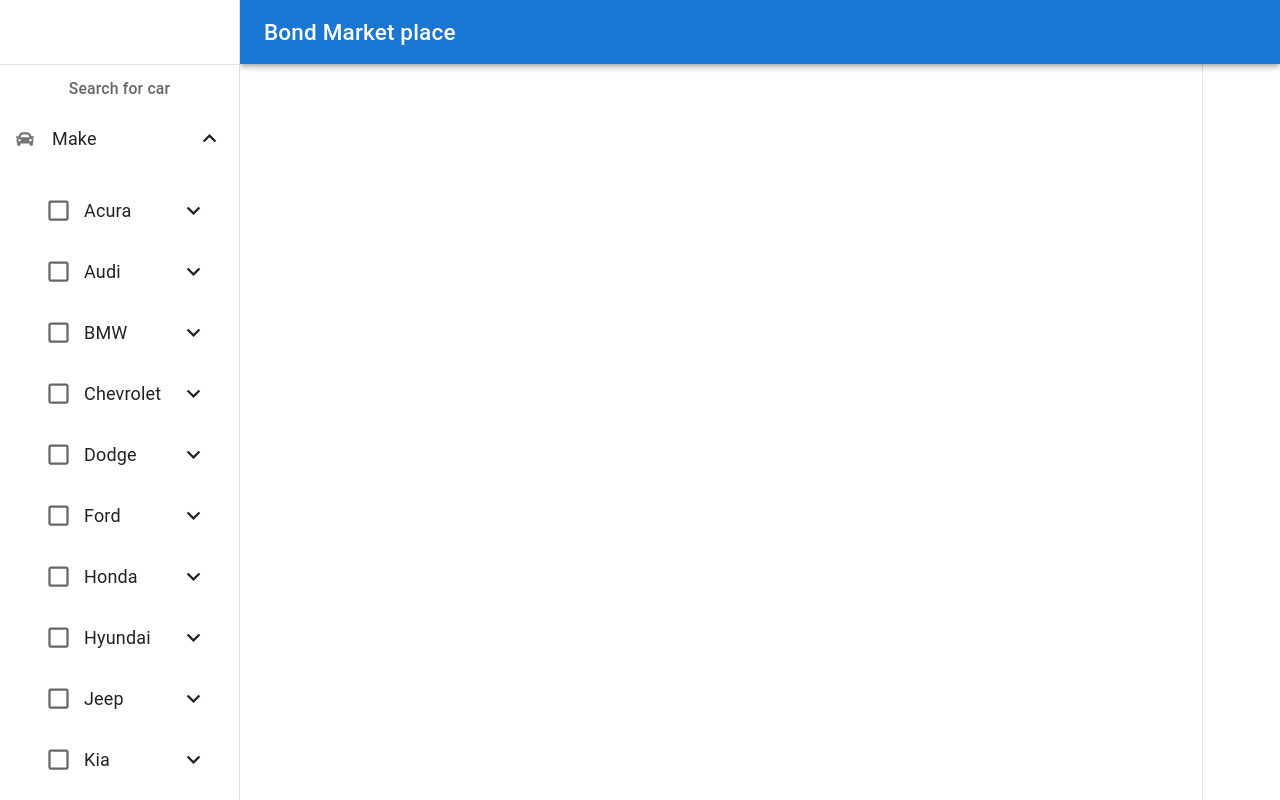
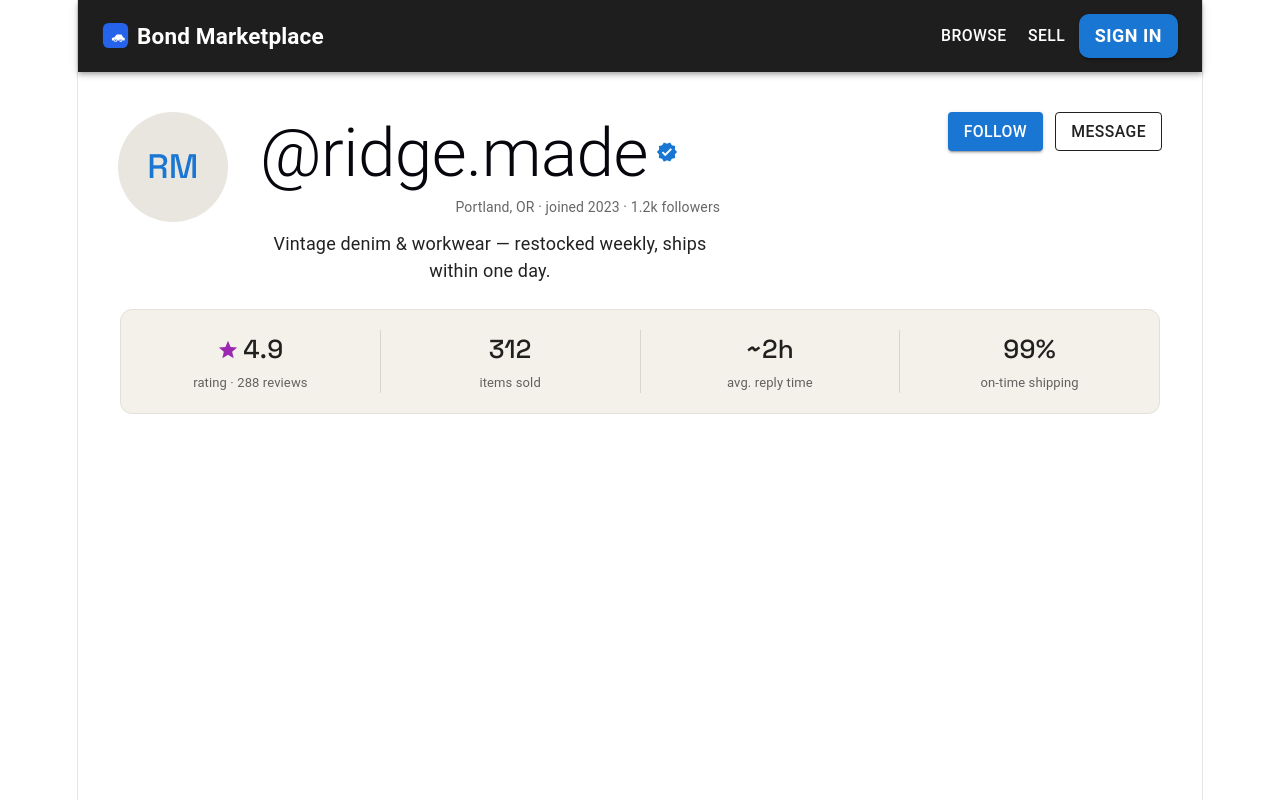
Before and after one commit to Andrew2aba/Frien, a React (Vite) app in the folder frontend/: page /profile in a window 1280 px wide. Built offline with nearby package versions, Linux system fonts and the light colour scheme.

Commit message:
add profile page, and key nav components

```diff
--- a/frontend/index.html
+++ b/frontend/index.html
@@ -5,6 +5,7 @@
     <link rel="icon" type="image/svg+xml" href="/favicon.svg" />
     <meta name="viewport" content="width=device-width, initial-scale=1.0" />
     <title>frontend</title>
+    <link href="https://fonts.googleapis.com/css2?family=Space+Grotesk:wght@400;500&family=Inter:wght@400;500&display=swap" rel="stylesheet">
   </head>
   <body>
     <div id="root"></div>
--- a/frontend/package.json
+++ b/frontend/package.json
@@ -17,6 +17,7 @@
     "@mdi/react": "^1.6.1",
     "@mui/icons-material": "^9.2.0",
     "@mui/material": "^9.2.0",
+    "axios": "^1.19.0",
     "react": "^19.2.7",
     "react-dom": "^19.2.7",
     "react-icons": "^5.7.0",
--- a/frontend/src/App.tsx
+++ b/frontend/src/App.tsx
@@ -4,28 +4,21 @@
 import LoginPage from './pages/LoginPage'
 import LandingPage from './pages/LandingPage'
 import NavBar from './components/Navbar/NavBar'
+import ProfilePage from './pages/ProfilePage'
 
 function App() {
 
 
   return (
-    <>
-    <NavBar
-      content={
-
-      <Routes>
+    <Routes>
+      <Route element={<NavBar />}>
         <Route path="/" element={<div>Home Page</div>} />
-        <Route path="/signup" element={<SignUpPage/>} />
-        <Route path="/login" element={<LoginPage/>} />
         <Route path='/Homepage' element={<LandingPage/>} />
-      </Routes>
-
-      }
-    />
-
-
-
-    </>
+      </Route>
+      <Route path="/signup" element={<SignUpPage/>} />
+      <Route path="/login" element={<LoginPage />} />
+      <Route path="/profile" element={<ProfilePage/>} />
+    </Routes>
   )
 }
 
--- /dev/null
+++ b/frontend/src/components/Axios.tsx
@@ -0,0 +1,18 @@
+import axios from 'axios';
+
+// this is an axios instance that is used to make requests to the django backend
+/*
+  axios is a promise-based HTTP client for the browser and node.js.
+  It makes it easy to send asynchronous HTTP requests to REST endpoints and perform CRUD operations.
+*/
+
+const instance = axios.create({
+  baseURL: 'http://127.0.0.1:8000/', // django backend URL
+  headers: {
+    'Content-Type': 'application/json',
+    accept: 'application/json',
+
+  },
+});
+
+export default instance;
--- a/frontend/src/components/Navbar/NavBar.tsx
+++ b/frontend/src/components/Navbar/NavBar.tsx
@@ -9,6 +9,9 @@
 import Toolbar from '@mui/material/Toolbar';
 import Typography from '@mui/material/Typography';
 import NestedList from './NestList';
+import Button from '@mui/material/Button';
+import { Outlet } from 'react-router';
+import bondIcon from "../../assets/bond-icon.svg";
 
 const drawerWidth = 240;
 
@@ -18,14 +21,18 @@
    * Remove this when copying and pasting into your project.
    */
   window?: () => Window;
-  content: React.ReactNode;
 }
+
+const pages = ['Browse', 'Sell', 'Dealers'];
 
 export default function NavBar(props: Props) {
   const { window } = props;
 
   const [mobileOpen, setMobileOpen] = React.useState(false);
   const [isClosing, setIsClosing] = React.useState(false);
+
+  const [signUp, setSignUp] = React.useState(false);
+
 
   const handleDrawerClose = () => {
     setIsClosing(true);
@@ -36,10 +43,8 @@
     setIsClosing(false);
   };
 
-  const handleDrawerToggle = () => {
-    if (!isClosing) {
-      setMobileOpen(!mobileOpen);
-    }
+  const handleCloseNavMenu = () => {
+    setMobileOpen(false);
   };
 
   const drawer = (
@@ -62,21 +67,46 @@
         sx={{
           width: { sm: `calc(100% - ${drawerWidth}px)` },
           ml: { sm: `${drawerWidth}px` },
+          backgroundColor: '#1E1E1E',
         }}
       >
-        <Toolbar>
-          <IconButton
-            color="inherit"
-            aria-label="open drawer"
-            edge="start"
-            onClick={handleDrawerToggle}
-            sx={{ mr: 2, display: { sm: 'none' } }}
+        <Toolbar sx={{ alignItems: 'center' }}>
+          <Box sx={{ display: 'flex', alignItems: 'center', gap: 1 }}>
+            <img src={bondIcon} alt="Bond Marketplace logo" style={{ height: '1.5rem', width: 'auto' }} />
+            <Typography variant="h6" component="span" sx={{ color: 'white', fontWeight: 'bold', lineHeight: 1 }}>
+              Bond Marketplace
+            </Typography>
+          </Box>
+
+          <Box sx={{ flexGrow: 1, display: { xs: 'none', md: 'flex' }, justifyContent: 'center' }}>
+            {pages.map((page) => (
+              <Button
+                key={page}
+                onClick={handleCloseNavMenu}
+                sx={{ my: 2, color: 'white', display: 'block' }}
               >
-            <MenuIcon />
-          </IconButton>
-          <Typography variant="h6" noWrap component="div">
-            Bond Market place
-          </Typography>
+                {page}
+              </Button>
+            ))}
+          </Box>
+
+          <Button
+            size="medium"
+            href="/login"
+            variant="contained"
+            sx={{
+              borderRadius: '10px', // Adjust border radius for button shape
+              outlineColor: 'white', // Outline color
+              fontSize: '1rem', // Adjust font size
+              fontWeight: 'bold', // Adjust font weight
+              textDecorationColor: 'black', // Underline color
+              color: 'white', // Text color
+              pl: 2, // Adjust padding for horizontal positioning
+              pr: 2, // Adjust padding for right spacing
+            }}
+          >
+            Sign in
+          </Button>
         </Toolbar>
       </AppBar>
       <Box
@@ -93,7 +123,11 @@
           onClose={handleDrawerClose}
           sx={{
             display: { xs: 'block', sm: 'none' },
-            '& .MuiDrawer-paper': { boxSizing: 'border-box', width: drawerWidth },
+            '& .MuiDrawer-paper': {
+              boxSizing: 'border-box',
+              width: drawerWidth,
+              backgroundColor: '#121212', // Change background color here
+            },
           }}
           slotProps={{
             root: {
@@ -107,7 +141,11 @@
           variant="permanent"
           sx={{
             display: { xs: 'none', sm: 'block' },
-            '& .MuiDrawer-paper': { boxSizing: 'border-box', width: drawerWidth },
+            '& .MuiDrawer-paper': {
+              boxSizing: 'border-box',
+              width: drawerWidth,
+               // Change background color here
+            },
           }}
           open
         >
@@ -119,6 +157,7 @@
         sx={{ flexGrow: 1, p: 3, width: { sm: `calc(100% - ${drawerWidth}px)` } }}
             >
         <Toolbar />
+        <Outlet />
             </Box>
           </Box>
         );
--- a/frontend/src/components/Navbar/NestList.tsx
+++ b/frontend/src/components/Navbar/NestList.tsx
@@ -24,10 +24,10 @@
 
 
 export default function NestedList() {
-  const [open, setOpen] = React.useState(true);
-  const [openPrice, setOpenPrice] = React.useState(true);
-  const [openEngine, setOpenEngine] = React.useState(true);
-  const [openBodyType, setOpenBodyType] = React.useState(true);
+  const [open, setOpen] = React.useState(false);
+  const [openPrice, setOpenPrice] = React.useState(false);
+  const [openEngine, setOpenEngine] = React.useState(false);
+  const [openBodyType, setOpenBodyType] = React.useState(false);
 
   const bodyTypes = [
     'Sedan',
@@ -127,11 +127,11 @@
 
       <Collapse in={openEngine} timeout="auto" unmountOnExit>
           <ListItem component="div" disablePadding sx={{ pl: 6 }}>
-            <FormControlLabel control={<Checkbox defaultChecked />} label="Automatic" />
+            <FormControlLabel control={<Checkbox />} label="Automatic" />
           </ListItem>
 
           <ListItem component="div" disablePadding sx={{ pl: 6 }}>
-            <FormControlLabel control={<Checkbox defaultChecked />} label="Manuel" />
+            <FormControlLabel control={<Checkbox />} label="Manuel" />
           </ListItem>
       </Collapse>
 
--- /dev/null
+++ b/frontend/src/components/TopNavBar.tsx
@@ -0,0 +1,69 @@
+import * as React from 'react';
+import AppBar from '@mui/material/AppBar';
+import Box from '@mui/material/Box';
+import Toolbar from '@mui/material/Toolbar';
+import Typography from '@mui/material/Typography';
+import Button from '@mui/material/Button';
+import bondIcon from "../assets/bond-icon.svg";
+
+
+const pages = ['Browse', 'Sell'];
+const drawerWidth = 0;
+
+export default function TopNavBar() {
+    const [mobileOpen, setMobileOpen] = React.useState(false);
+
+    const handleCloseNavMenu = () => {
+        setMobileOpen(false);
+    };
+
+    return (
+    <AppBar
+        position="sticky"
+        sx={{
+            width: { sm: `calc(100% - ${drawerWidth}px)` },
+            ml: { sm: `${drawerWidth}px` },
+            backgroundColor: '#1E1E1E',
+        }}
+    >
+        <Toolbar sx={{ alignItems: 'center' }}>
+            <Box sx={{ display: 'flex', alignItems: 'center', gap: 1 }}>
+                <img src={bondIcon} alt="Bond Marketplace logo" style={{ height: '1.5rem', width: 'auto' }} />
+                <Typography variant="h6" component="span" sx={{ color: 'white', fontWeight: 'bold', lineHeight: 1 }}>
+                    Bond Marketplace
+                </Typography>
+            </Box>
+
+            <Box sx={{ flexGrow: 1, display: { xs: 'none', md: 'flex' }, justifyContent: 'right' }}>
+                {pages.map((page) => (
+                    <Button
+                        key={page}
+                        onClick={handleCloseNavMenu}
+                        sx={{ my: 2, color: 'white', display: 'block' }}
+                    >
+                        {page}
+                    </Button>
+                ))}
+            </Box>
+
+            <Button
+                size="medium"
+                href="/login"
+                variant="contained"
+                sx={{
+                    borderRadius: '10px', // Adjust border radius for button shape
+                    outlineColor: 'white', // Outline color
+                    fontSize: '1rem', // Adjust font size
+                    fontWeight: 'bold', // Adjust font weight
+                    textDecorationColor: 'black', // Underline color
+                    color: 'white', // Text color
+                    pl: 2, // Adjust padding for horizontal positioning
+                    pr: 2, // Adjust padding for right spacing
+                }}
+            >
+                Sign in
+            </Button>
+        </Toolbar>
+    </AppBar>
+    );
+}
--- a/frontend/src/pages/LandingPage.tsx
+++ b/frontend/src/pages/LandingPage.tsx
@@ -1,13 +1,27 @@
 import React from "react";
+import NavBar from "../components/Navbar/NavBar";
+import {useState, useEffect} from "react";
+import instance from "../components/Axios";
+
+
 
 const LandingPage = () => {
+    const [vhiechle, setVheicles] = useState([]);
+
+    // fetch data from backend
+    const fetchData = () => {
+        instance.get('vheicles/').then((response) => {
+            setVheicles(response.data);
+        })
+    }
+
+    useEffect(() => {
+        fetchData();
+    }, []);
+
 
     return (
-        <div>
-            <h1>Welcome to the bond market place</h1>
-            <br />
-            <p>This is the landing page of our application.</p>
-        </div>
+        <div> hello world</div>
     )
 }
 
--- a/frontend/src/pages/LoginPage.tsx
+++ b/frontend/src/pages/LoginPage.tsx
@@ -1,5 +1,3 @@
-import React from "react";
-
 const LoginPage = () => {
 
     return (
--- /dev/null
+++ b/frontend/src/pages/ProfilePage.tsx
@@ -0,0 +1,125 @@
+import { Avatar, Button, Box, Typography, Stack } from "@mui/material";
+import StarIcon from "@mui/icons-material/Star";
+import VerifiedIcon from "@mui/icons-material/Verified";
+import TopNavBar from "../components/TopNavBar";
+import disableGutters from "../components/TopNavBar";
+
+const stats = [
+  { value: "4.9", label: "rating · 288 reviews", star: true },
+  { value: "312", label: "items sold" },
+  { value: "~2h", label: "avg. reply time" },
+  { value: "99%", label: "on-time shipping" },
+];
+
+const ProfilePage = () => {
+  return (
+    <Box
+
+      sx={{ bgcolor: "background.default", minHeight: "100vh", color: "text.primary" }}>
+      <title>Profile Page</title>
+
+      <TopNavBar />
+
+      {/* Identity block */}
+      <Box
+        component="section"
+        sx={{
+          maxWidth: 1240,
+          mx: "auto",
+          px: { xs: 3, md: 5 },
+          pt: 5,
+          display: "flex",
+          alignItems: "flex-start",
+          gap: { xs: 3, md: 4 },
+          flexWrap: "wrap",
+        }}
+      >
+        <Avatar
+          sx={{
+            width: 110,
+            height: 110,
+            bgcolor: "#E8E6DF",
+            color: "primary.main",
+            fontFamily: "'Space Grotesk', sans-serif",
+            fontSize: 34,
+            fontWeight: 500,
+          }}
+        >
+          RM
+        </Avatar>
+
+        <Box sx={{ flex: 1, minWidth: 240 }}>
+          <Stack direction="row" spacing={1} sx={{ alignItems: "center" }}>
+            <Typography variant="h2">@ridge.made</Typography>
+            <VerifiedIcon sx={{ fontSize: 22, color: "primary.main" }} aria-label="Verified seller" />
+          </Stack>
+          <Typography sx={{ mt: 0.5, color: "text.secondary", fontSize: 14 }}>
+            Portland, OR · joined 2023 · 1.2k followers
+          </Typography>
+          <Typography sx={{ mt: 1.5, maxWidth: 460, lineHeight: 1.55 }}>
+            Vintage denim &amp; workwear — restocked weekly, ships within one day.
+          </Typography>
+        </Box>
+
+        <Stack direction="row" spacing={1.5} sx={{ flexShrink: 0 }}>
+          <Button variant="contained" color="primary">
+            Follow
+          </Button>
+          <Button
+            variant="outlined"
+            sx={{
+              color: "text.primary",
+              borderColor: "text.primary",
+              "&:hover": { borderColor: "text.primary", bgcolor: "#F3F1EA" },
+            }}
+          >
+            Message
+          </Button>
+        </Stack>
+      </Box>
+
+      {/* Trust bar — the signature element */}
+      <Box
+        sx={{
+          maxWidth: 1040,
+          mx: "auto",
+          mt: 3,
+          px: { xs: 3, md: 5 },
+        }}
+      >
+        <Stack
+          direction="row"
+          divider={<Box sx={{ width: "1px", bgcolor: "#D8D6CE" }} />}
+          sx={{
+            bgcolor: "#F3F1EA",
+            border: "1px solid #E2E0D8",
+            borderRadius: 3,
+            py: 2.5,
+          }}
+        >
+          {stats.map((s) => (
+            <Box key={s.label} sx={{ flex: 1, textAlign: "center" }}>
+              <Stack
+                direction="row"
+                spacing={0.5}
+                sx={{ alignItems: "center", justifyContent: "center" }}
+              >
+                {s.star && <StarIcon sx={{ fontSize: 22, color: "secondary.main" }} />}
+                <Typography
+                  sx={{ fontFamily: "'Space Grotesk', sans-serif", fontSize: 26, fontWeight: 500 }}
+                >
+                  {s.value}
+                </Typography>
+              </Stack>
+              <Typography sx={{ mt: 0.5, color: "text.secondary", fontSize: 13 }}>
+                {s.label}
+              </Typography>
+            </Box>
+          ))}
+        </Stack>
+      </Box>
+    </Box>
+  );
+};
+
+export default ProfilePage;
--- /dev/null
+++ b/frontend/src/theme.tsx
@@ -0,0 +1,19 @@
+// theme.ts
+import { createTheme } from "@mui/material/styles";
+
+export const theme = createTheme({
+  palette: {
+    mode: "light",                    // pick ONE — light or dark, not both
+    background: { default: "#FBFAF7", paper: "#FFFFFF" },
+    primary:   { main: "#6B7A5E" },   // sage — replaces the default blue
+    secondary: { main: "#C96F4A" },   // clay accent
+    text: { primary: "#1A1A17", secondary: "#6B6B63" },
+  },
+  typography: {
+    fontFamily: "Inter, system-ui, sans-serif",
+    h1: { fontFamily: "Space Grotesk, sans-serif", fontWeight: 500 },
+    h2: { fontFamily: "Space Grotesk, sans-serif", fontWeight: 500 },
+    button: { textTransform: "none" },  // kills the SHOUTY ALL-CAPS buttons
+  },
+  shape: { borderRadius: 10 },
+});
```
Also changed, not shown: frontend/src/assets/bond-icon.svg (added), 1 other file (tests, documents, lock files or other folders). Lines whose indentation alone changed are shown as unchanged.
